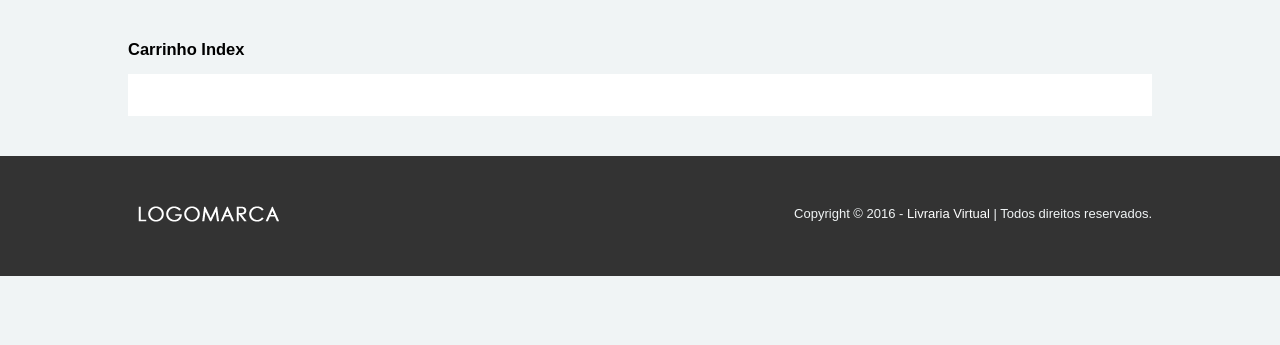
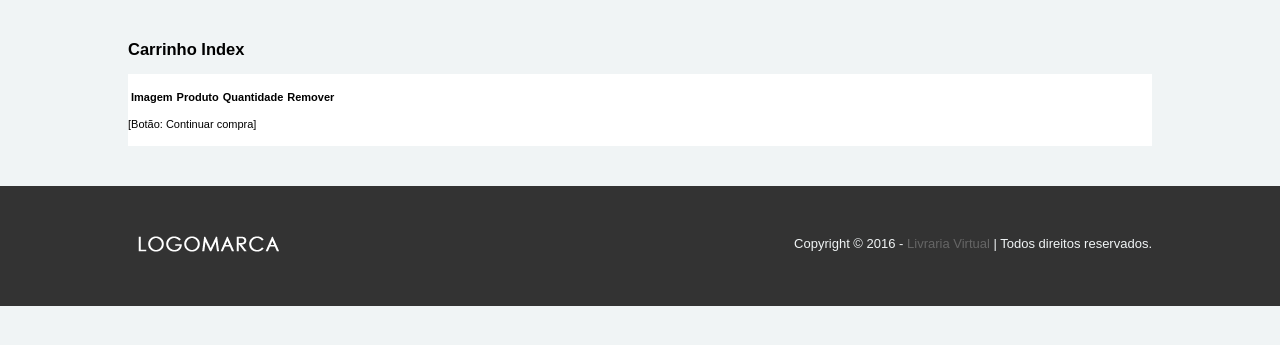
Before and after one commit to higorcavalcanti/sin342, a PHP site: page /carrinho in a window 1280 px wide. Shown: the part 181-526 px from the top of the page. Run offline with PHP 8.4, Linux system fonts and the light colour scheme; tables that the repository leaves empty or names only in its code hold one stand-in row (values such as "Sample post"); lists and menus that the app fills with data are empty.

Commit message:
Carrinho

```diff
--- a/app/Controllers/carrinhoController.php
+++ b/app/Controllers/carrinhoController.php
@@ -2,6 +2,42 @@
 class carrinhoController extends Controller {
 
 	public function index() {
-        $this->_page->view('carrinho/index');
+
+	    $lt = new LivrosTable();
+
+	    $car = isset($_SESSION['carrinho']) ? $_SESSION['carrinho'] : [];
+        $carrinho = [];
+
+        foreach($car as $id => $qnt) {
+            $p['livro'] = $lt->getById($id);
+            $p['quantidade'] = $qnt;
+            $carrinho[] = $p;
+        }
+
+        $this->_page->view('carrinho/index', compact('carrinho'));
 	}
+
+	public function add() {
+
+        $lt = new LivrosTable();
+
+	    @$livro_id = $this->getParam(0);
+	    @$_SESSION['carrinho'][$livro_id]++;
+
+        $livro = $lt->getById($livro_id);
+
+        $this->_page->view('carrinho/add', compact('livro'));
+    }
+
+    public function remove() {
+
+        $lt = new LivrosTable();
+
+        @$livro_id = $this->getParam(0);
+        unset($_SESSION['carrinho'][$livro_id]);
+
+        $livro = $lt->getById($livro_id);
+
+        $this->_page->view('carrinho/remove', compact('livro'));
+    }
 }
--- /dev/null
+++ b/app/Views/carrinho/add.php
@@ -0,0 +1,3 @@
+<h1>Carrinho</h1>
+Produto adicionado com sucesso!
+<?= $this->livro->getTitulo(); ?>
--- a/app/Views/carrinho/index.php
+++ b/app/Views/carrinho/index.php
@@ -1 +1,23 @@
 <h1>Carrinho Index</h1>
+
+<table>
+    <thead>
+        <th>Imagem</th>
+        <th>Produto</th>
+        <th>Quantidade</th>
+        <th>Remover</th>
+    </thead>
+    <tbody>
+        <?php foreach($this->carrinho as $item): ?>
+            <tr>
+                <td><img src="image/view/<?=$item['livro']->getImage()->getId()?>"</td>
+                <td><?= $item['livro']->getTitulo(); ?></td>
+                <td><?= $item['quantidade']?></td>
+                <td> <a href="carrinho/remove/<?=$item['livro']->getId()?>"> Remover </a></td>
+            </tr>
+        <?php endforeach; ?>
+    </tbody>
+</table>
+
+<br>
+[Botão: Continuar compra]
--- /dev/null
+++ b/app/Views/carrinho/remove.php
@@ -0,0 +1,3 @@
+<h1>Carrinho</h1>
+Produto removido com sucesso!
+<?= $this->livro->getTitulo(); ?>
--- a/public/css/style.css
+++ b/public/css/style.css
@@ -18,7 +18,7 @@ p {
 }
 
 a:link, a:visited  {
-	color: #fff;
+	color: #666;
 	text-decoration: none;
 }
 
@@ -91,6 +91,7 @@ ul.menu li {
 }
 
 nav ul li a:link, nav ul li a:visited {
+	color: #ffffff;
 	font-size: 14px;
 	display: block;
 	height: 36px;
```
Also changed, not shown: app/Views/livros/view.php (+8 -0 lines).
